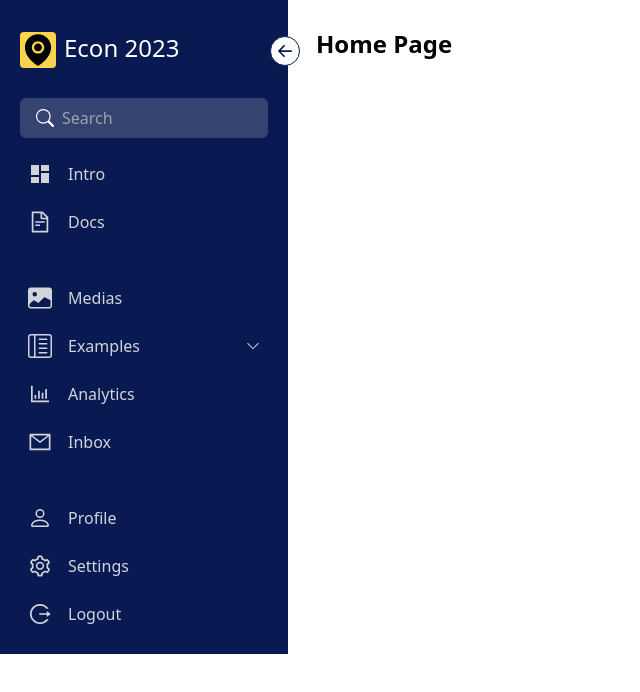
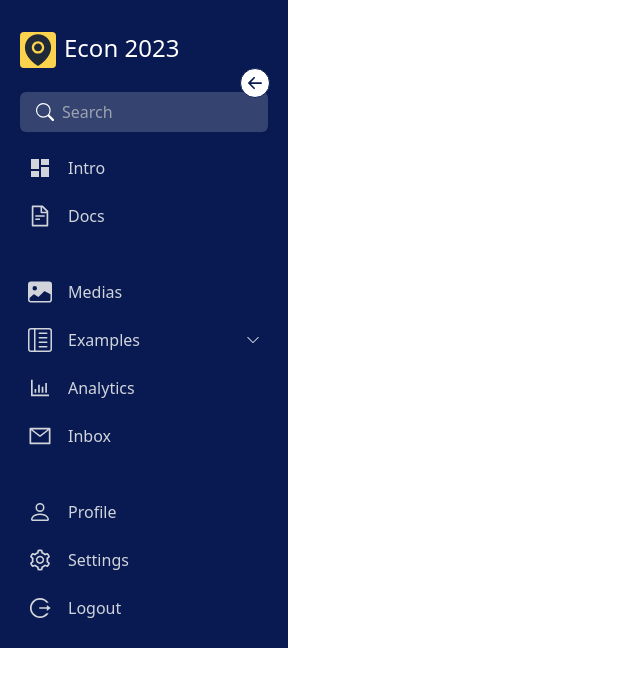
Before and after one commit to benbenz/wombat, a Next.js app: page / in a window 1280 px wide. Shown: the top 692 px of the page, without its empty margins (0-640 px from the left). Built offline with nearby package versions, Linux system fonts and the light colour scheme.

Commit message:
- started Daisy layout

```diff
--- a/package.json
+++ b/package.json
@@ -19,6 +19,7 @@
     "@mdx-js/react": "^2.3.0",
     "@next/mdx": "^13.2.4",
     "chokidar": "^3.5.3",
+    "daisyui": "^2.51.6",
     "html-to-jsx": "^0.0.2",
     "katex": "^0.16.4",
     "next": "13.2.4",
--- a/src/components/Layout.js
+++ b/src/components/Layout.js
@@ -5,7 +5,6 @@ import { AiFillEnvironment} from 'react-icons/ai' ;
 import styles from '../styles/Layout.module.css';
 import { useRouter } from 'next/router';
 import Link from 'next/link';
-//import resetStyle from '../styles/resetContent.module.css';
 
 import { MDXProvider } from '@mdx-js/react';
 import MDXComponents from './MDXComponents.js';
@@ -40,7 +39,7 @@ const Layout = ({ children , title, menuItems }) => {
 
         <Menu open={open} menuItems={menuItems}/>
 
-        </div>{/* wrapper */}
+        </div>{/* leftbar */}
 
         <main className={styles.main+" "}>
             <div className="p-7">
--- /dev/null
+++ b/src/components/LayoutDaisy.js
@@ -0,0 +1,69 @@
+import { useState , useRef } from 'react' ;
+import { useRouter } from 'next/router';
+
+import styles from '../styles/Layout.module.css';
+
+import { BsArrowLeftShort , BsSearch , BsChevronDown } from 'react-icons/bs'
+import { AiFillEnvironment} from 'react-icons/ai' ;
+import Link from 'next/link';
+import { MDXProvider } from '@mdx-js/react';
+import MDXComponents from './MDXComponents.js';
+import Menu from '../components/Menu.js';
+
+const Layout = ({ children , title, menuItems }) => {
+    const [open,setOpen] = useState(true)
+    const router = useRouter();
+    const checkbox = useRef();
+
+    // this will bind the Drawer mechanics with our initial menu mechanics ...
+    const handleChange = () => {
+      setOpen(checkbox.current.checked)
+    }
+
+    const setMenuOpen = (bool) => {
+      setOpen(bool) ;
+      checkbox.current.checked = false ;
+    }
+
+    return (
+
+      <div className="drawer">
+        <input id="my-drawer" type="checkbox" className="drawer-toggle" onChange={handleChange} ref={checkbox}/>
+        <div className="drawer-content">
+          <label htmlFor="my-drawer" className="btn btn-primary drawer-button">Open drawer</label>
+          <main className={styles.main+" "}>
+            <div className="p-7">
+              <div>
+                  <MDXProvider components={MDXComponents}>
+                    {children}
+                  </MDXProvider>
+              </div>
+            </div>
+          </main>
+        </div>
+        <div className={"drawer-side "+styles.leftbar+` ${open ? "w-72" : "w-20"}`}>
+          <label htmlFor="my-drawer" className="drawer-overlay"></label>
+          <BsArrowLeftShort htmlFor="my-drawer" className={"drawer-button " + styles.menuarrow + ` ${!open && "rotate-180"}`} onClick={ ()=> setMenuOpen(!open) }/>
+          <div className={styles.wrapper}>
+            <AiFillEnvironment className={styles.logo+ ` ${!open && "rotate-[360deg]"}`}/>
+            <Link href="/"><h1 className={styles.maintitle+ ` ${!open && "scale-0 width-0"}`}>{title}</h1></Link>
+          </div>
+          <div className={styles.searchitem+` ${!open?"px-2.5":"px-4"}`}>
+            <BsSearch className={styles.searchicon+ ` ${open && "mr-2"}`}/>
+            <input className={styles.searchinput+` ${!open && "hidden"}` } type={"search"} placeholder="Search"/>
+          </div>
+          <Menu open={open} menuItems={menuItems}/>
+        </div>
+      </div>
+    )
+    {
+      /*
+      <div className="flex">
+        <div className={styles.leftbar+` ${open ? "w-72" : "w-20"}`} >
+        </div>
+      </div>
+    */
+    }
+} ;
+
+export default Layout ;
--- a/src/pages/_app.js
+++ b/src/pages/_app.js
@@ -1,11 +1,8 @@
 import '@/styles/globals.css'
 import '@/styles/ipynbStyle.css'
-//import '@/styles/theme.prism.css'
-//import 'highlight.js/styles/default.css';
-import { useState } from 'react' ;
 import { BsFillImageFill, BsReverseLayoutTextSidebarReverse, BsPerson} from 'react-icons/bs' ;
 import { AiOutlineFileText, AiOutlineBarChart, AiOutlineMail, AiOutlineSetting, AiOutlineLogout } from 'react-icons/ai' ;
-import Layout from '../components/Layout.js'
+import Layout from '../components/LayoutDaisy.js'
 
 
 export default function App({ Component, pageProps }) {
--- a/tailwind.config.js
+++ b/tailwind.config.js
@@ -11,5 +11,16 @@ module.exports = {
       }
     },
   },
-  plugins: [],
+  plugins: [require("daisyui")],
+  // daisyUI config (optional)
+  daisyui: {
+    styled: true,
+    themes: true,
+    base: true,
+    utils: true,
+    logs: true,
+    rtl: false,
+    prefix: "",
+    darkTheme: "dark",
+  },
 }
```
Also changed, not shown: 1 other file (tests, documents, lock files or other folders).
